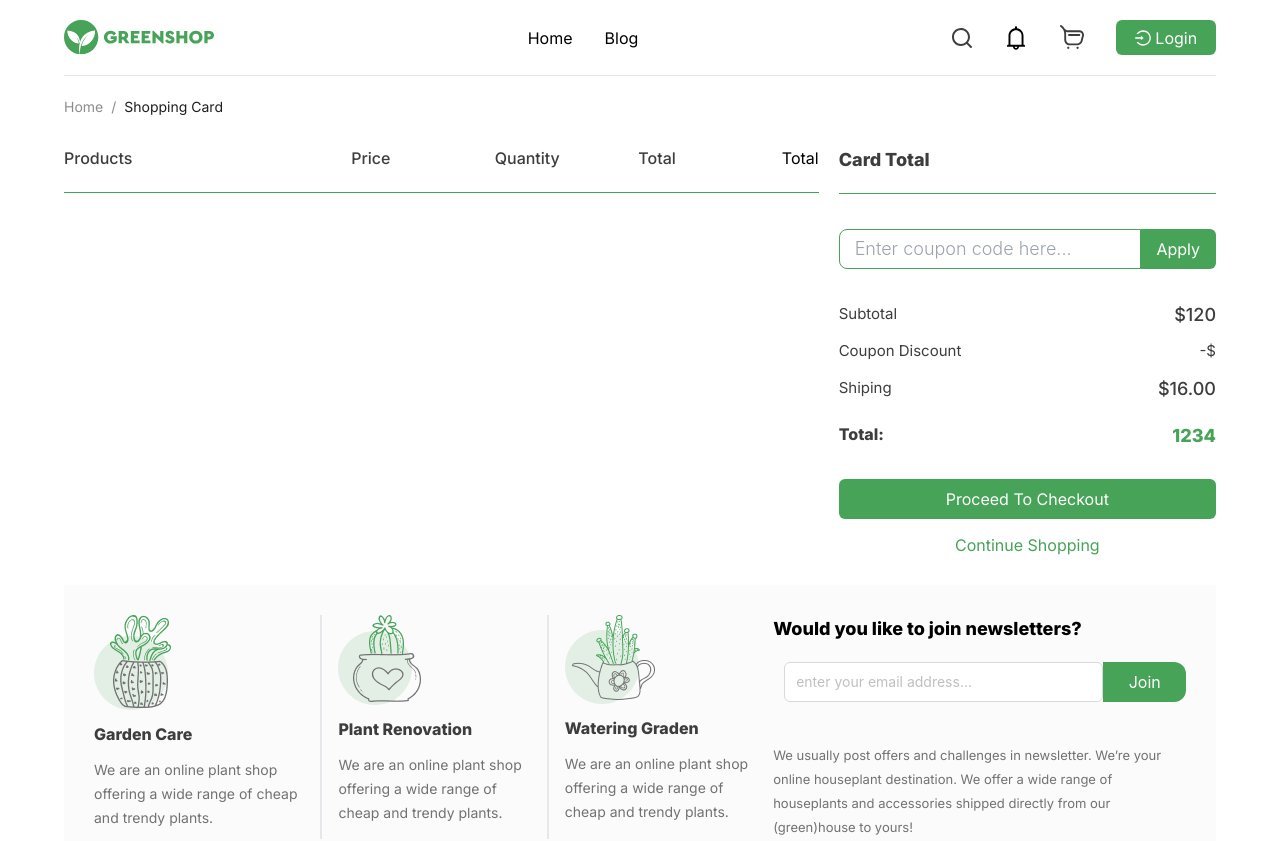
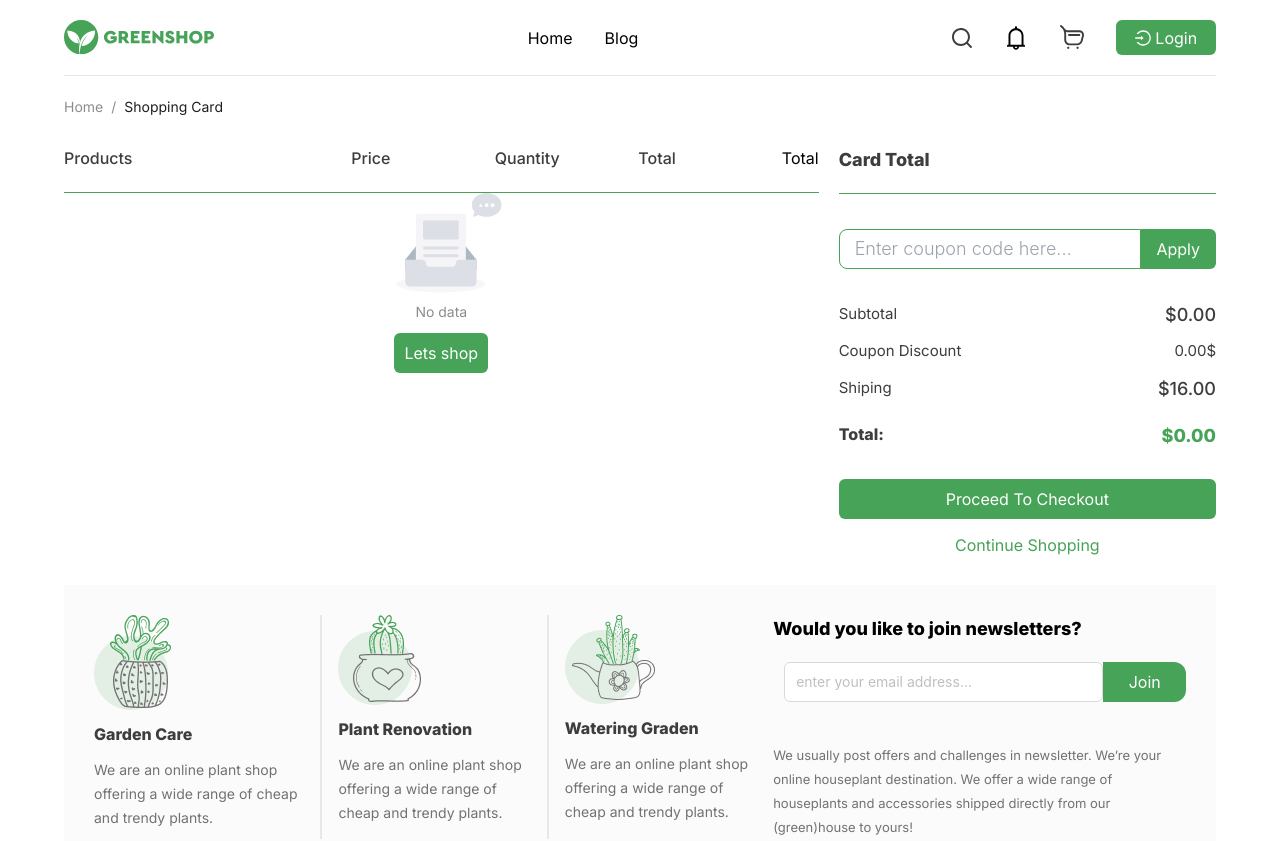
Before and after one commit to DavronRaimjonov/grenn-sh-n14, a React (Vite) app: page /products-shop in a window 1280 px wide. Shown: the top 841 px of the page. Built offline with nearby package versions, Linux system fonts and the light colour scheme; what react-auth-kit would draw is missing.

Commit message:
feat:increment decerement, coupon, totla-price, dicount

```diff
--- a/src/components/products-shop/card-total/index.tsx
+++ b/src/components/products-shop/card-total/index.tsx
@@ -1,31 +1,73 @@
 import { Form } from "antd";
-import { Link } from "react-router-dom";
+import { Link, useNavigate } from "react-router-dom";
+import { useReduxSelctor } from "../../../hooks/useRedux";
+import { useRef } from "react";
+import { notificationApi } from "../../../generic/notification";
+import { useGetCoupon } from "../../../hooks/useQuery/useQueryAction";
+import { CheckOutlined, LoadingOutlined } from "@ant-design/icons";
 
 const CardTotal = () => {
+  const inputRef = useRef<HTMLInputElement>(null);
+  const notify = notificationApi();
+  const navigate = useNavigate();
+  const { shop } = useReduxSelctor((state) => state.shopSlice);
+  const total_price = shop.reduce(
+    (acc, value) => (acc += Number(value.userPrice)),
+    0
+  );
+  const { mutate } = useGetCoupon();
+  const { isLaoding, coupon } = useReduxSelctor((state) => state.couponSlice);
+
+  const getCoupon = () => {
+    const coupon_code: string = inputRef.current?.value as string;
+    if (coupon_code.trim() === "") {
+      return notify("coupon");
+    }
+    let newDataCoupon = { coupon_code };
+    mutate(newDataCoupon);
+  };
   const cupon_title_style = "text-[#3D3D3D] text-[15px] font-normal";
+  let discount_price: number = (total_price * coupon) / 100;
+
   return (
     <div>
       <h3 className="pb-5 text-[#3D3D3D] border-b border-[#46A358] font-bold text-[18px]">
         Card Total
       </h3>
-      <Form className="flex h-[40px] mt-[35px]">
+      <Form onFinish={getCoupon} className="flex h-[40px] mt-[35px]">
         <input
+          disabled={coupon ? true : false}
+          ref={inputRef}
           name="coupon"
           placeholder="Enter coupon code here..."
           className="border w-4/5  border-[#46A358] pl-[15px] placeholder:font-light rounded-l-lg rounded-r-none outline-none text-[18px] text-black font-normal"
         />
-        <button className="bg-[#46A358] flex rounded-md items-center justify-center gap-1 text-base text-white w-1/5 rounded-l-none ">
-          <span>Apply</span>
+        <button
+          disabled={coupon ? true : false}
+          className="bg-[#46A358] flex rounded-md items-center justify-center gap-1 text-base text-white w-1/5 rounded-l-none "
+        >
+          {isLaoding ? (
+            <LoadingOutlined />
+          ) : coupon ? (
+            <CheckOutlined />
+          ) : (
+            <span>Apply</span>
+          )}
         </button>
       </Form>
       <div className="mt-[20px]">
         <div className="flex justify-between items-center pt-3">
           <h3 className={`${cupon_title_style}`}>Subtotal</h3>
-          <h2 className="text-[#3D3D3D] text-[18px] font-medium">$120</h2>
+          <h2 className="text-[#3D3D3D] text-[18px] font-medium">
+            ${total_price.toFixed(2)}
+          </h2>
         </div>
         <div className="flex justify-between items-center pt-3">
           <h3 className={`${cupon_title_style}`}>Coupon Discount</h3>
-          <h2 className="text-[#3D3D3D] text-[15px]">-$</h2>
+          <h2 className="text-[#3D3D3D] text-[15px]">
+            {" "}
+            {discount_price.toFixed(2)}$
+          </h2>
         </div>
         <div className="flex justify-between items-center pt-3">
           <h3 className={`${cupon_title_style}`}>Shiping</h3>
@@ -35,9 +77,30 @@ const CardTotal = () => {
       <div>
         <div className="flex justify-between mt-[20px]">
           <h2 className="text-[#3D3D3D] text-[16px] font-bold">Total:</h2>
-          <h1 className="text-[#46A358] text-[18px] font-bold">1234</h1>
+          <div>
+            <h1
+              className={`text-[#46A358] text-[18px] font-bold ${
+                coupon && "line-through"
+              }`}
+            >
+              ${total_price.toFixed(2)}
+            </h1>
+            {Boolean(coupon) && (
+              <h1
+                className={`text-[#46A358] text-[18px] font-bold
+            `}
+              >
+                ${(total_price - discount_price).toFixed(2)}
+              </h1>
+            )}
+          </div>
         </div>
-        <button className="bg-[#46A358] flex rounded-md items-center justify-center gap-1 text-base text-white w-full h-[40px] mt-[30px]">
+        <button
+          onClick={() =>
+            shop.length ? navigate("/product-checkout") : notify("shop_not")
+          }
+          className="bg-[#46A358] flex rounded-md items-center justify-center gap-1 text-base text-white w-full h-[40px] mt-[30px]"
+        >
           Proceed To Checkout
         </button>
         <Link to={"/"} className="flex justify-center">
--- a/src/components/products-shop/shopping/card/index.tsx
+++ b/src/components/products-shop/shopping/card/index.tsx
@@ -9,9 +9,17 @@ import {
 } from "../../../../redux/shop-slice";
 import { notificationApi } from "../../../../generic/notification";
 
-const Card: FC<CartType> = ({ main_image, title, _id, price, count }) => {
+const Card: FC<CartType> = ({
+  main_image,
+  title,
+  _id,
+  price,
+  count,
+  userPrice,
+}) => {
   const dispatch = useReduxDispatch();
   const notify = notificationApi();
+  const disable = Number(count) <= 1 ? true : false;
   return (
     <div className="my-5 bg-[#eee] p-2 flex items-center justify-between rounded-sm">
       <div className="flex items-center gap-4 w-[40%]">
@@ -28,6 +36,7 @@ const Card: FC<CartType> = ({ main_image, title, _id, price, count }) => {
       </div>
       <div className="flex items-center gap-3  w-[20%]">
         <button
+          disabled={disable}
           onClick={() => dispatch(decrement(_id))}
           className="w-[25px] h-[25px] bg-[#46A358] rounded-full text-white"
         >
@@ -42,7 +51,7 @@ const Card: FC<CartType> = ({ main_image, title, _id, price, count }) => {
         </button>
       </div>
       <div className="text-[#727272] text-[16px] font-medium   w-[20%]">
-        ${price}
+        ${Number(userPrice).toFixed(2)}
       </div>
       <DeleteFilled
         onClick={() => {
--- a/src/components/products-shop/shopping/index.tsx
+++ b/src/components/products-shop/shopping/index.tsx
@@ -1,9 +1,12 @@
+import { Empty } from "antd";
 import { CartType } from "../../../@types";
 import { useReduxSelctor } from "../../../hooks/useRedux";
 import Card from "./card";
+import { useNavigate } from "react-router-dom";
 
 const Shopping = () => {
   const { shop } = useReduxSelctor((state) => state.shopSlice);
+  const navigate = useNavigate();
   return (
     <div>
       <div className="flex item-center justify-between text-start border-b border-[#46A358] pb-3">
@@ -21,9 +24,19 @@ const Shopping = () => {
         </h2>
         <h3>Total</h3>
       </div>
-      {shop.map((value: CartType) => (
-        <Card key={value._id} {...value} />
-      ))}
+      {shop.length ? (
+        shop.map((value: CartType) => <Card key={value._id} {...value} />)
+      ) : (
+        <div className="flex items-center justify-center flex-col">
+          <Empty />
+          <button
+            onClick={() => navigate("/")}
+            className="bg-[#46A358] flex rounded-md items-center justify-center gap-1 text-base text-white h-[40px] px-[10px] mt-[10px]"
+          >
+            Lets shop{" "}
+          </button>
+        </div>
+      )}
     </div>
   );
 };
--- a/src/generic/notification/index.ts
+++ b/src/generic/notification/index.ts
@@ -7,7 +7,11 @@ type NotificationType =
   | 406
   | 409
   | "add"
-  | "delete";
+  | "delete"
+  | "coupon"
+  | "coupon_404"
+  | "succses_coupon"
+  | "shop_not";
 
 const notificationApi = () => {
   const nottify = (props: NotificationType) => {
@@ -35,6 +39,15 @@ const notificationApi = () => {
         });
       case 409:
         return notification.error({ message: "Login or passowr wrong" });
+      case "coupon":
+        return notification.error({ message: "Place eneter coupon" });
+      case "coupon_404":
+        return notification.error({ message: "Coupon is not defined !" });
+      case "succses_coupon":
+        return notification.success({ message: "Coupon success !" });
+      case "shop_not":
+        return notification.error({ message: "Please place an order !" });
+      //
       default:
         break;
     }
--- /dev/null
+++ b/src/redux/coupon-slice/index.ts
@@ -0,0 +1,27 @@
+import { createSlice } from "@reduxjs/toolkit";
+
+interface InitialStateType {
+  isLaoding: boolean;
+  coupon: number;
+}
+
+const initialState: InitialStateType = {
+  isLaoding: false,
+  coupon: 0,
+};
+
+const couponSlice = createSlice({
+  name: "coupon",
+  initialState,
+  reducers: {
+    setCoupon(state, { payload }) {
+      state.coupon = payload;
+    },
+    setIsLoading(state, { payload }) {
+      state.isLaoding = payload;
+    },
+  },
+});
+
+export const { setCoupon, setIsLoading } = couponSlice.actions;
+export default couponSlice.reducer;
--- a/src/redux/shop-slice/index.ts
+++ b/src/redux/shop-slice/index.ts
@@ -13,13 +13,14 @@ export const shopSlice = createSlice({
   initialState,
   reducers: {
     getProductShop(state, { payload }) {
-      let findData = state.shop.find((item) => item._id === payload._id);
+      const findData = state.shop.find((item) => item._id === payload._id);
       if (findData) {
         state.shop = state.shop.map((value) => {
           if (value._id === payload._id) {
             return {
               ...value,
               count: Number(value.count) + 1,
+              userPrice: (Number(value.count) + 1) * value.price,
             };
           }
           return value;
@@ -28,7 +29,10 @@ export const shopSlice = createSlice({
         return;
       }
 
-      state.shop = [...state.shop, { ...payload, count: 1 }];
+      state.shop = [
+        ...state.shop,
+        { ...payload, count: 1, userPrice: payload.price },
+      ];
       setStore("shop", state.shop);
     },
     increment(state, { payload }) {
@@ -37,6 +41,7 @@ export const shopSlice = createSlice({
           return {
             ...value,
             count: Number(value.count) + 1,
+            userPrice: (Number(value.count) + 1) * value.price,
           };
         }
         return value;
@@ -49,6 +54,7 @@ export const shopSlice = createSlice({
           return {
             ...value,
             count: Number(value.count) - 1,
+            userPrice: (Number(value.count) - 1) * value.price,
           };
         }
         return value;
@@ -61,5 +67,6 @@ export const shopSlice = createSlice({
     },
   },
 });
-export const { getProductShop, increment, decrement, deleteShopCard } = shopSlice.actions;
+export const { getProductShop, increment, decrement, deleteShopCard } =
+  shopSlice.actions;
 export default shopSlice.reducer;
--- a/src/redux/store.ts
+++ b/src/redux/store.ts
@@ -1,8 +1,9 @@
 import { configureStore } from "@reduxjs/toolkit";
 import modalSlice from "./modal-slice";
 import shopSlice from "./shop-slice";
+import couponSlice from "./coupon-slice";
 export const store = configureStore({
-  reducer: { modalSlice, shopSlice },
+  reducer: { modalSlice, shopSlice, couponSlice },
 });
 
 export type DispatchType = typeof store.dispatch;
```
Also changed, not shown: src/@types/index.ts (+7 -0 lines), src/hooks/useQuery/useQueryAction/index.ts (+29 -2 lines).
